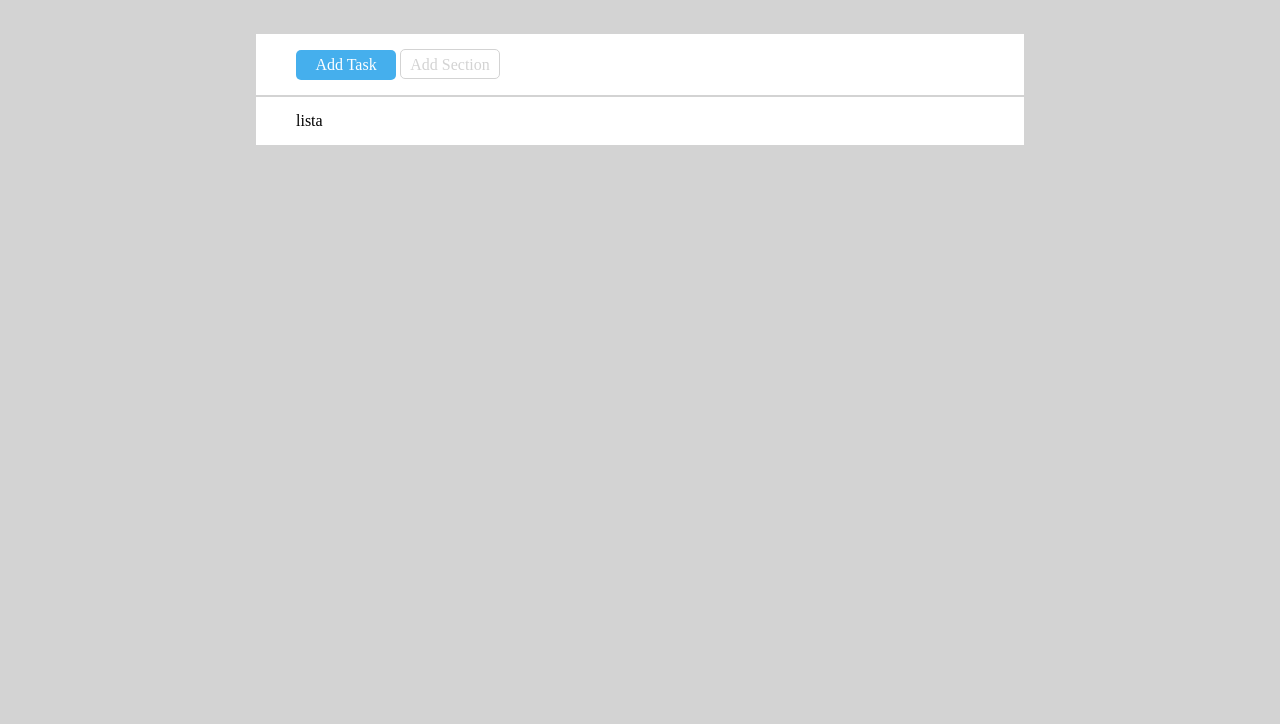
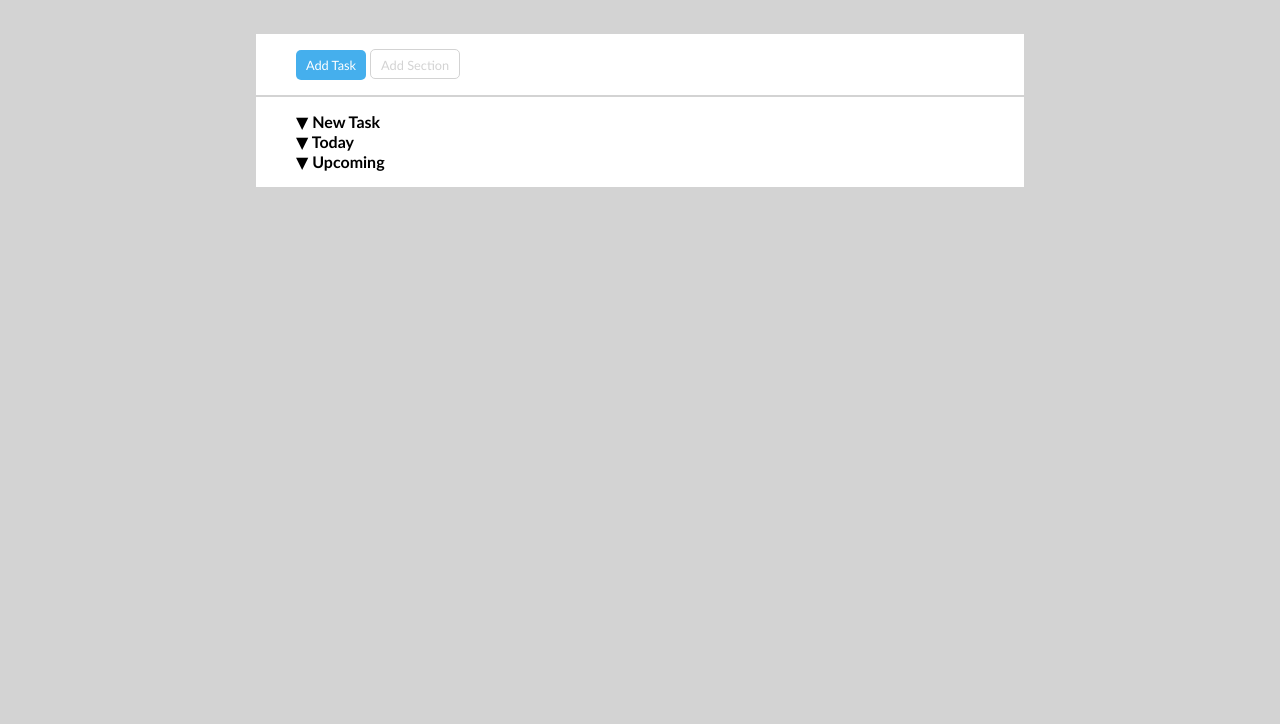
Before and after one commit to l-martinetti/html-css-toboolist, a plain HTML site: page index.html in a window 1280 px wide. Shown: the part 76-800 px from the top of the page. Drawn offline with Linux system fonts and the light colour scheme.

Commit message:
(add) list titles

```diff
--- a/assets/css/stylesheet.css
+++ b/assets/css/stylesheet.css
@@ -2,6 +2,7 @@
     margin: 0;
     padding: 0;
     box-sizing: border-box;
+    font-family: 'Trebuchet MS', 'Lucida Sans Unicode', 'Lucida Grande', 'Lucida Sans', Arial, sans-serif;
 }
 
 body {
@@ -33,7 +34,6 @@ header h1.title {
     vertical-align: middle;
     font-size: 30px;
     font-weight: 1000;
-    font-family: 'Trebuchet MS', 'Lucida Sans Unicode', 'Lucida Grande', 'Lucida Sans', Arial, sans-serif;
 }
 
 /****************** main ******************/
@@ -54,7 +54,8 @@ main div span {
 
 main div .pulsanti {
     height: 30px;
-    width: 100px;
+    width: 70px;
+    font-size: 0.8rem;
     text-align: center;
     line-height: 30px;
     border-radius: 5px;
@@ -63,6 +64,7 @@ main div .pulsanti {
 }
 
 main div .pulsanti.section {
+    width: 90px;
     background-color: white;
     color: lightgray;
     border: 1px solid lightgray;
@@ -73,3 +75,7 @@ main div .pulsanti.section {
 main div.container.list {
     margin-top: 2px;
 }
+
+div ol.list-title {
+    list-style: none;
+}
--- a/index.html
+++ b/index.html
@@ -36,10 +36,21 @@
 
         <!-- /pulsanti -->
 
+        <!-- list -->
+
         <div class="container list">
-            lista
+
+            <ol class="list-title">
+
+                <li><strong>&#x25BC; New Task</strong></li>
+                <li><strong>&#x25BC; Today</strong></li>
+                <li><strong>&#x25BC; Upcoming</strong></li>
+
+            </ol>
+
         </div>
 
+        <!-- /list -->
 
     </main>
 
```
